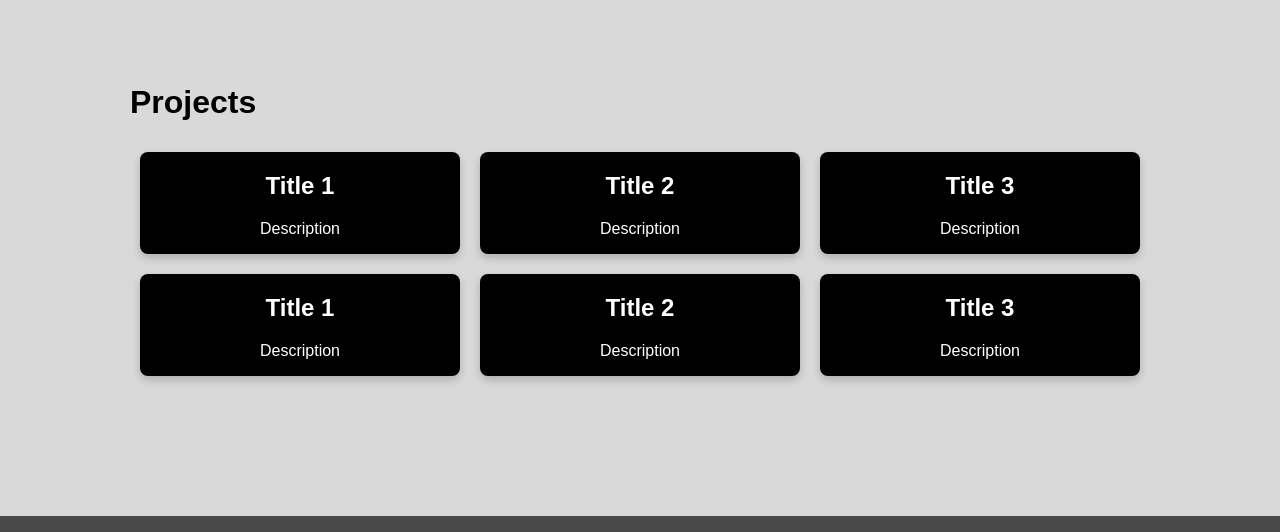
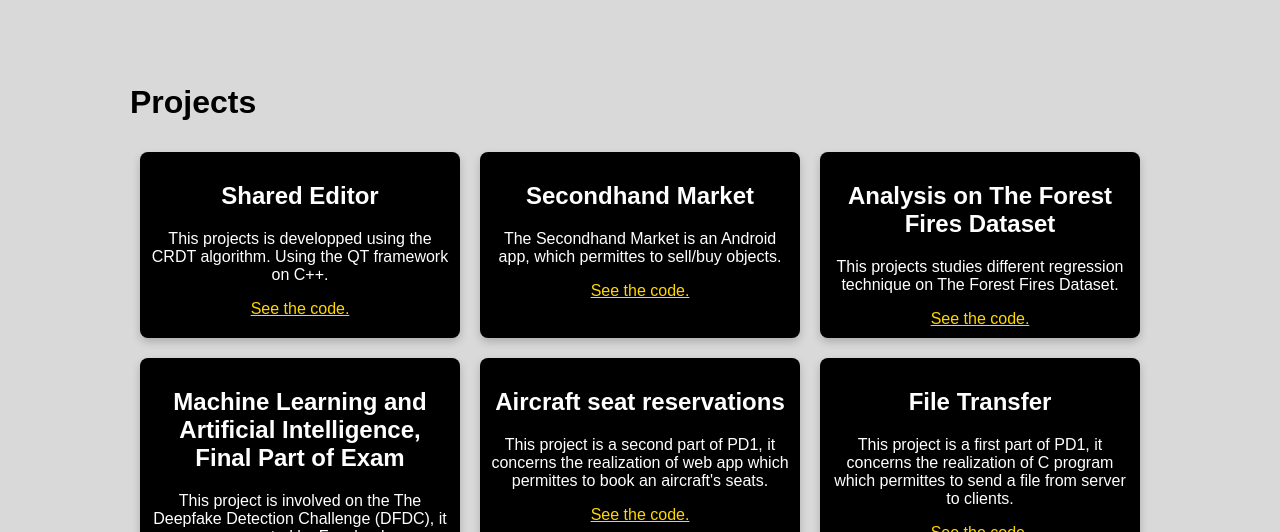
Before and after one commit to andrea7imo/andrea7imo.github.io, a plain HTML site: page index.html in a window 1280 px wide. Shown: the part 925-1457 px from the top of the page. Drawn offline with Linux system fonts and the light colour scheme.

Commit message:
adding content to project

```diff
--- a/css/styles.css
+++ b/css/styles.css
@@ -263,12 +263,17 @@ button:active{
     color: white;
     background: black;
     text-align: center;
+    padding: 10px;
 }
 
 .project-card:hover {
     box-shadow: 0 8px 16px 0 rgba(0,0,0,0.7);
 }
 
+
+.link-project {
+    color: #ffd600;
+}
 
 /* fotter */
 
--- a/index.html
+++ b/index.html
@@ -51,7 +51,7 @@
                 <div class="container-card">
                     <h1>Hi, I'm Andrea Settimo</h1>
                     <h2>Computer Engineer & Data Scientist</h2>
-                    <button class="down-cv">Download CV</button>
+                    <button class="down-cv"><a href="./doc/Andrea_Settimo_CV.pdf" download>Download CV</a></button>
                 </div>
             </div>
         </div>
@@ -71,31 +71,37 @@
                 <h1>Projects</h1>
                 <div class="projects-cards">
                     <div class="project-card">
-                          <h2>Title 1</h2>
-                          <p>Description</p>
+                        <h2>Shared Editor</h2>
+                          <p>This projects is developped using the CRDT algorithm. Using the QT framework on C++.</p>
+                          <a class="link-project" href="https://github.com/sordinho/PDS-Project">See the code.</a>
                     </div>
                     <div class="project-card">
-                        <h2>Title 2</h2>
-                        <p>Description</p>
+                        <h2>Secondhand Market</h2>
+                        <p>The Secondhand Market is an Android app, which permittes to sell/buy objects.</p>
+                        <a class="link-project" href="https://bitbucket.org/sordinho/404-not-found/src/master/">See the code.</a>
                     </div>
                     <div class="project-card">
-                        <h2>Title 3</h2>
-                        <p>Description</p>
+                        <h2>Analysis on The Forest Fires Dataset</h2>
+                        <p>This projects studies different regression technique on The Forest Fires Dataset.</p>
+                        <a class="link-project" href="https://github.com/andrea7imo/DataSpacesThesis">See the code.</a>
                     </div>
                 </div>
 
                 <div class="projects-cards">
                     <div class="project-card">
-                          <h2>Title 1</h2>
-                          <p>Description</p>
+                          <h2>Machine Learning and Artificial Intelligence, Final Part of Exam</h2>
+                          <p>This project is involved on the The Deepfake Detection Challenge (DFDC), it was created by Facebook.</p>
+                          <a class="link-project" href="#">See the code.</a>
                     </div>
                     <div class="project-card">
-                        <h2>Title 2</h2>
-                        <p>Description</p>
+                        <h2>Aircraft seat reservations</h2>
+                        <p>This project is a second part of PD1, it concerns the realization of web app which permittes to book an aircraft's seats.</p>
+                        <a class="link-project" href="https://github.com/andrea7imo/Programmazione-distribuita-1">See the code.</a>
                     </div>
                     <div class="project-card">
-                        <h2>Title 3</h2>
-                        <p>Description</p>
+                        <h2>File Transfer</h2>
+                        <p>This project is a first part of PD1, it concerns the realization of C program which permittes to send a file from server to clients.</p>
+                        <a class="link-project" href="https://github.com/andrea7imo/Programmazione-distribuita-1">See the code.</a>
                     </div>
                 </div>
             </div>
```
Also changed, not shown: 1 other file.
